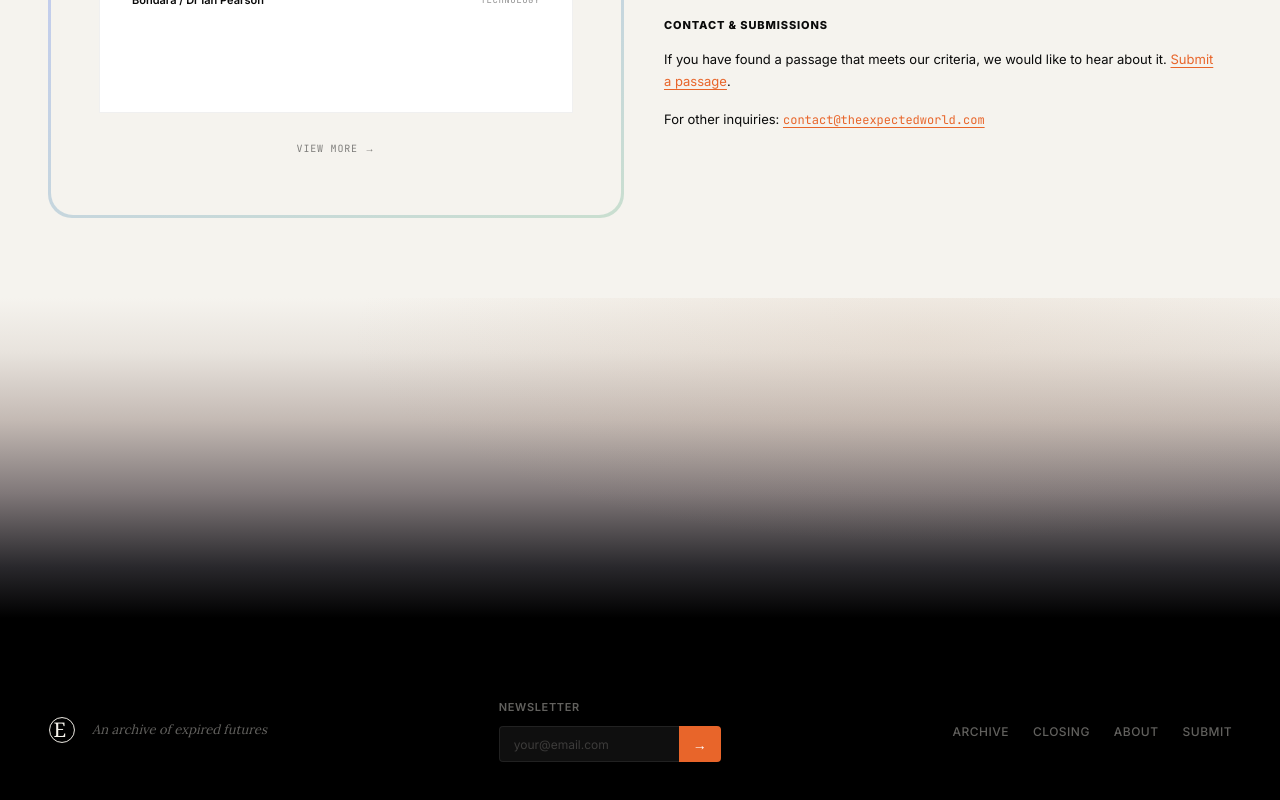
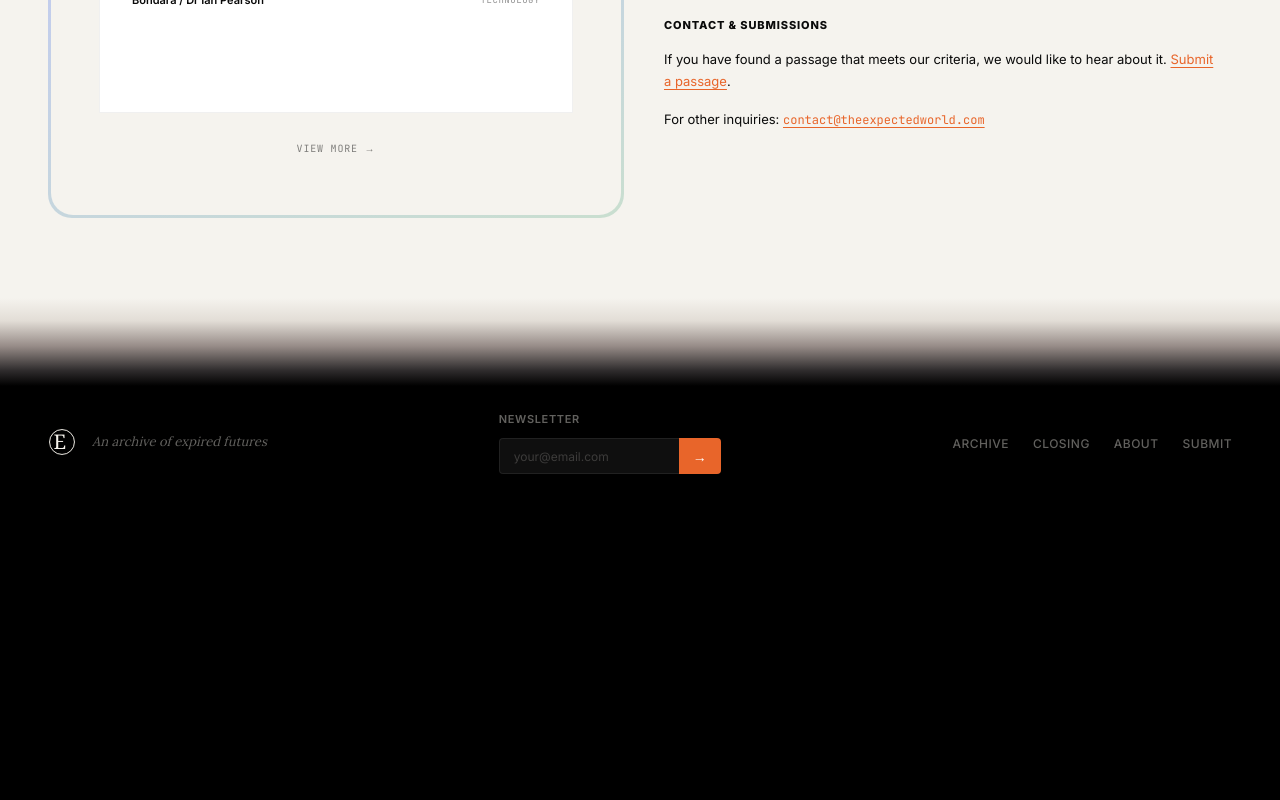
Before and after one commit to gogomegi/the-expected-world, a Next.js app: page / in a window 1280 px wide. Shown: the part 1304-2104 px from the top of the page. After the commit the page ends 1878 px from the top, so only its background shows below. Built offline with nearby package versions, Linux system fonts and the light colour scheme.

Commit message:
Shorten homepage ombre transition and tighten footer spacing

```diff
--- a/src/app/globals.css
+++ b/src/app/globals.css
@@ -180,28 +180,25 @@ a { color: inherit; text-decoration: none; }
 .timeline-range::-moz-range-track { height: 4px; background: rgba(0,0,0,0.08); border-radius: 2px; border: none; }
 .timeline-range::-moz-range-thumb { width: 16px; height: 16px; background: var(--orange); border-radius: 50%; border: 2px solid var(--cream); box-shadow: 0 1px 4px rgba(0,0,0,0.15); }
 
-/* Homepage only: let the cream archive recede into the dark footer. */
+/* Homepage only: a brief tonal dissolve into the dark footer. */
 .hp-footer-transition {
-  height: clamp(220px, 25vw, 400px);
-  background:
-    radial-gradient(ellipse 62% 90% at 72% 12%, rgba(201, 167, 139, 0.16) 0%, transparent 72%),
-    linear-gradient(180deg,
-      #F5F3EE 0%,
-      #E8E3DD 17%,
-      #C4BAB4 38%,
-      #807879 61%,
-      #29282C 84%,
-      #000 100%);
+  height: 88px;
+  background: linear-gradient(180deg,
+    #F5F3EE 0%,
+    #E2DDD6 26%,
+    #968B87 55%,
+    #302D2E 82%,
+    #000 100%);
   pointer-events: none;
 }
 
-/* The dark footer continues seamlessly after the homepage transition. */
 body:has(.hp-footer-transition) .site-footer {
   border-top: none;
+  padding-top: 24px;
 }
 
 @media(max-width:640px) {
-  .hp-footer-transition { height: 240px; }
+  .hp-footer-transition { height: 64px; }
 }
 
 /* ── FOOTER ── */
```
